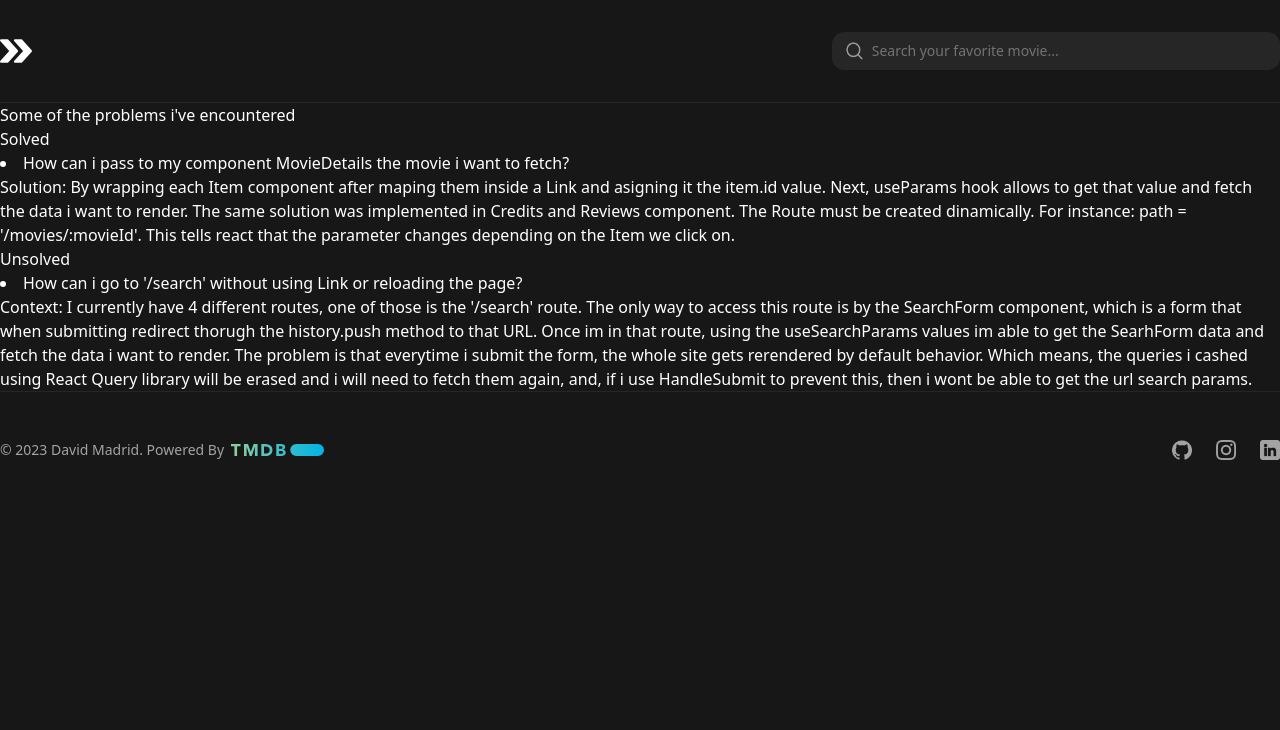
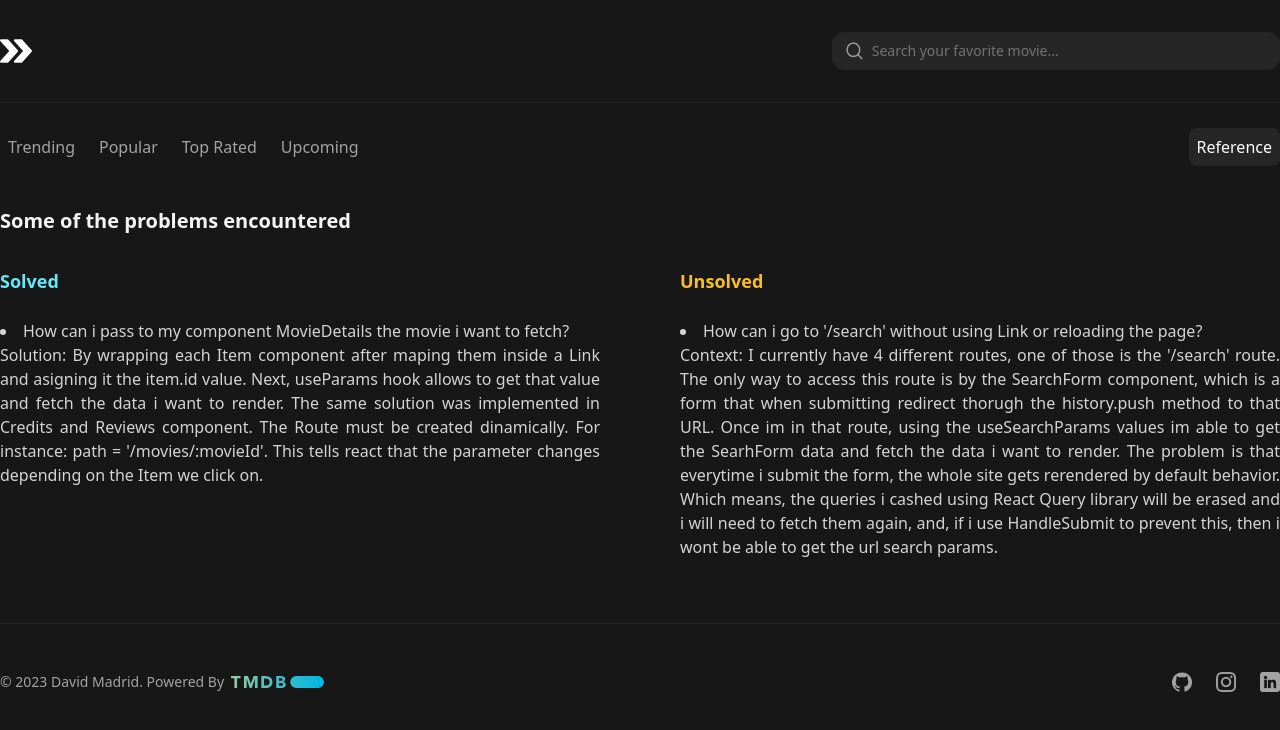
Before and after one commit to dmadridy/RMD, a React (Vite) app: page /reference in a window 1280 px wide. Shown: the top 730 px of the page. Built offline with nearby package versions, Linux system fonts and the light colour scheme.

Commit message:
Fixed Reference Menu problem and styled

```diff
--- a/src/pages/reference.tsx
+++ b/src/pages/reference.tsx
@@ -1,38 +1,49 @@
+import Menu from '../layouts/menu';
+
 const Reference = () => {
   return (
-    <div>
-      <h1>Some of the problems i've encountered</h1>
-      <div>
-        <h2>Solved</h2>
+    <div className='mx-auto container pb-16 max-w-7xl'>
+      <Menu />
+      <h1 className='text-xl text-neutral-100 font-semibold pb-8'>
+        Some of the problems encountered
+      </h1>
+      <div className='grid grid-cols-2 gap-20 text-justify'>
+        <div className='text-neutral-300'>
+          <h2 className='mb-6 text-cyan-300 text-lg font-semibold'>Solved</h2>
           <li>
-          How can i pass to my component MovieDetails the movie i want to fetch?
+            How can i pass to my component MovieDetails the movie i want to
+            fetch?
             <br />
             Solution: By wrapping each Item component after maping them inside a
-          Link and asigning it the item.id value. Next, useParams hook allows to
-          get that value and fetch the data i want to render. The same solution
-          was implemented in Credits and Reviews component. The Route must be
-          created dinamically. For instance: path = '/movies/:movieId'. This
-          tells react that the parameter changes depending on the Item we click
-          on.
+            Link and asigning it the item.id value. Next, useParams hook allows
+            to get that value and fetch the data i want to render. The same
+            solution was implemented in Credits and Reviews component. The Route
+            must be created dinamically. For instance: path =
+            '/movies/:movieId'. This tells react that the parameter changes
+            depending on the Item we click on.
           </li>
         </div>
-      <div>
-        <h2>Unsolved</h2>
-      </div>
+        <div className='text-neutral-300'>
+          <h2 className='mb-6 text-amber-400 text-lg font-semibold'>
+            Unsolved
+          </h2>
           <li>
             How can i go to '/search' without using Link or reloading the page?
             <br />
             Context: I currently have 4 different routes, one of those is the
-        '/search' route. The only way to access this route is by the SearchForm
-        component, which is a form that when submitting redirect thorugh the
-        history.push method to that URL. Once im in that route, using the
-        useSearchParams values im able to get the SearhForm data and fetch the
-        data i want to render. The problem is that everytime i submit the form,
-        the whole site gets rerendered by default behavior. Which means, the
-        queries i cashed using React Query library will be erased and i will
-        need to fetch them again, and, if i use HandleSubmit to prevent this,
-        then i wont be able to get the url search params.
+            '/search' route. The only way to access this route is by the
+            SearchForm component, which is a form that when submitting redirect
+            thorugh the history.push method to that URL. Once im in that route,
+            using the useSearchParams values im able to get the SearhForm data
+            and fetch the data i want to render. The problem is that everytime i
+            submit the form, the whole site gets rerendered by default behavior.
+            Which means, the queries i cashed using React Query library will be
+            erased and i will need to fetch them again, and, if i use
+            HandleSubmit to prevent this, then i wont be able to get the url
+            search params.
           </li>
+        </div>
+      </div>
     </div>
   );
 };
```
Lines whose indentation alone changed are shown as unchanged.
